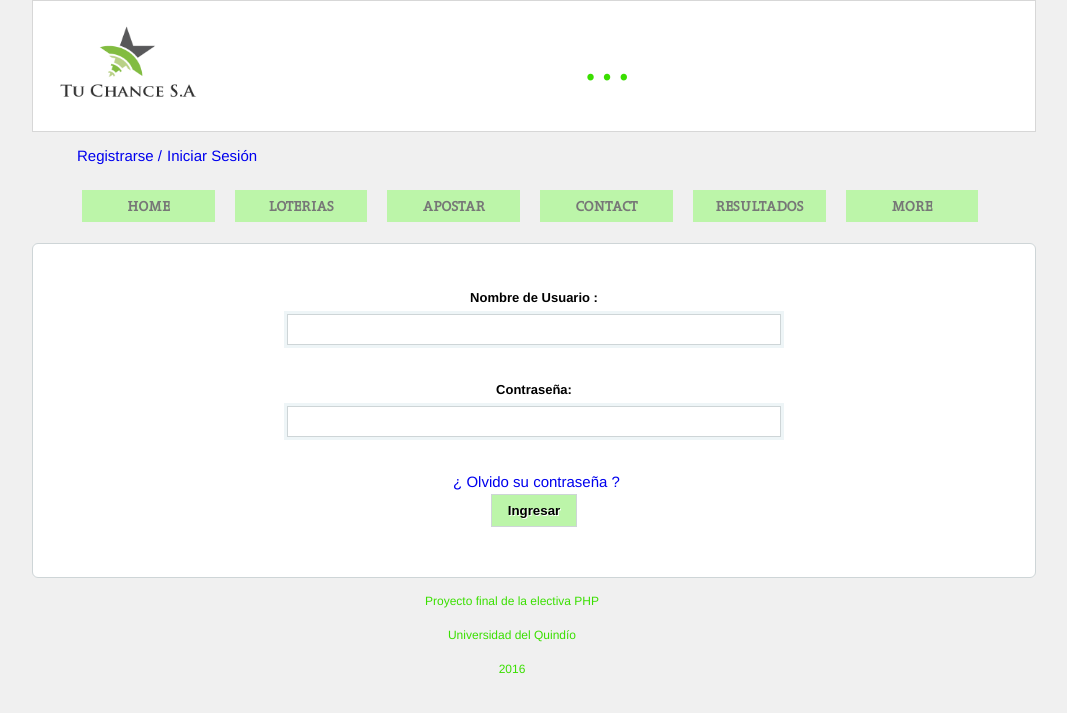
After one commit to luchoestvalencia/proyectophp, a PHP site: page /iniciar.html in a window 1280 px wide. The commit adds this page. Shown: the top 713 px of the page, without its empty margins (128-1195 px from the left). Run offline with PHP 8.4, Linux system fonts and the light colour scheme.

Commit message:
Versión 1.3
Se realiza el código html y css para Iniciar Sesión

```diff
--- a/css/main.css
+++ b/css/main.css
@@ -53,6 +53,10 @@ body {
     }
 .menu{
     width: 100%;
+}
+.menu ul{
+
+    height: 50px;
 }
 .menu ul li {
     float: left;
@@ -114,3 +118,55 @@ h2 {
   color:#3ADF00;
   font-size:40px;
 }
+.formulario{
+  border: 1px solid #CED5D7;
+  border-radius: 6px;
+  background-color: white;
+  width: 100%;
+  padding: 21px;
+  text-align: center;
+}
+    .formulario label{
+        display: block;/*esto es para que el laber se spbreponga de la caja de text*/
+        font-weight: bold;
+    }
+    .formulario div{
+        margin-bottom: 3%; /* esto los separa un poco*/
+
+    }
+    .formulario input[type="text"], .formulario input[type="password"]{
+        padding: 7px 6px;
+        width: 50%;
+        border: 1px solid #CED5D7;
+        box-shadow: 0 0 0 3px #EEF5F7;
+        margin: 5px 0;
+    }
+    .formulario input[type="submit"]{
+        border: 1px solid #CED5D7;
+
+        padding:  8px 16px;
+
+        font-weight: bold;
+        text-shadow: 1px 1px 0px white;
+
+        background: #BCF5A9; /* fallback para navegadores que no soporten degradados */
+        background: -moz-linear-gradient(top, #BCF5A9 0%, #BCF5A9 100%);
+        background: -webkit-linear-gradient(top, #BCF5A9 0%,#BCF5A9 100%);
+    }
+
+    .formulario  li {
+    list-style: none;
+    }
+    .formulario  li a {
+    margin-left: 5px;
+    font-size: 15px;
+    text-decoration: none;
+
+    }
+    .formulario  li a:hover {
+        color: #3ADF00;
+    }
+
+    .formulario  li.selected a {
+        color: #FF0000;
+    }
--- /dev/null
+++ b/iniciar.html
@@ -0,0 +1,57 @@
+<!doctype html>
+<meta charset="utf-8" />
+<html>
+<head>
+		<title>Apuestas</title><link rel="stylesheet" type="text/css" href="css/main.css">
+		<script type="text/javascript" src="js/jquery.min.js" ></script>
+
+</head>
+<body>
+	<header class="cabecera">
+		<div class="superior">
+			<div class="slogan"></div>
+			<div class="aside"><h2>. . .</h2></div>
+		</div>
+		<nav class="registro">
+			<ul>
+				<li><a href="#">Registrarse /</a></li>
+				<li><a href="./iniciar.html">Iniciar Sesión</a></li>
+			</ul>
+		</nav>
+
+	</br>
+	<div>
+	<nav class="menu">
+		<ul>
+			<li><a href="./index.html">HOME</a></li>
+			<li><a href="#">LOTERIAS</a></li>
+			<li><a href="#">APOSTAR</a></li>
+			<li><a href="#">CONTACT</a></li>
+			<li><a href="#">RESULTADOS</a></li>
+			<li><a href="#">MORE</a></li>
+		</ul>
+	</nav>
+	</div>
+</header>
+	<form class="formulario">
+	</br>
+		<div><label id="nombreU">Nombre de Usuario : </label><input type="text" value=""></div>
+		<div><label id="pass">Contraseña: </label><input type="password" value=""></div>
+			<li><a href="#" style=" list-style: none; ">¿ Olvido su contraseña ? </a></li>
+		<div><input type="submit" value="Ingresar"></div>
+	</form>
+
+	<footer>
+
+		<p>Proyecto final de la electiva PHP</p>
+		<p>Universidad del Quindío </p>
+		<p>2016</p>
+
+
+
+	</footer>
+
+</body>
+
+
+</html>
```
Also changed, not shown: index.html (+4 -3 lines).
